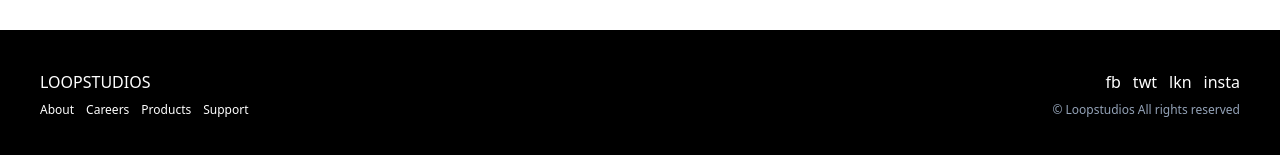
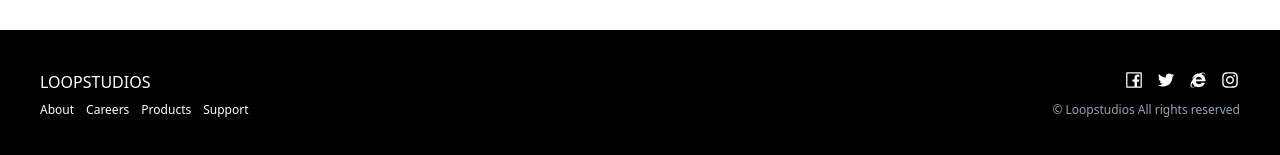
Before and after one commit to janeAnezi/Loop-Studio, a React (Vite) app: page / in a window 1280 px wide. Shown: the part 1994-2149 px from the top of the page. Built offline with nearby package versions, Linux system fonts and the light colour scheme.

Commit message:
install, import react icons and add icons to footer

```diff
--- a/package.json
+++ b/package.json
@@ -10,8 +10,10 @@
     "preview": "vite preview"
   },
   "dependencies": {
+    "@fortawesome/fontawesome-free": "^6.5.1",
     "react": "^18.2.0",
-    "react-dom": "^18.2.0"
+    "react-dom": "^18.2.0",
+    "react-icons": "^5.0.1"
   },
   "devDependencies": {
     "@types/react": "^18.2.56",
--- a/src/Components/Footer.jsx
+++ b/src/Components/Footer.jsx
@@ -1,3 +1,8 @@
+import { AiOutlineFacebook } from "react-icons/ai";
+import { AiOutlineTwitter } from "react-icons/ai";
+import { AiOutlineIe } from "react-icons/ai";
+import { AiOutlineInstagram } from "react-icons/ai";
+
 export default function Footer() {
     return(
         <>
@@ -5,10 +10,11 @@ export default function Footer() {
                 <div className="flex justify-between mb-2">
                     <h4>LOOPSTUDIOS</h4>
                     <ul className="flex space-x-3">
-                        <li>fb</li>
-                        <li>twt</li>
-                        <li>lkn</li>
-                        <li>insta</li>
+                        <AiOutlineFacebook size={20}/>
+                        <AiOutlineTwitter size={20}/>
+                        <AiOutlineIe size={20}/>
+                        <AiOutlineInstagram size={20}/>
+
                     </ul>
                 </div>
                 <div className="flex justify-between text-xs">
```
Also changed, not shown: 1 other file (tests, documents, lock files or other folders).
